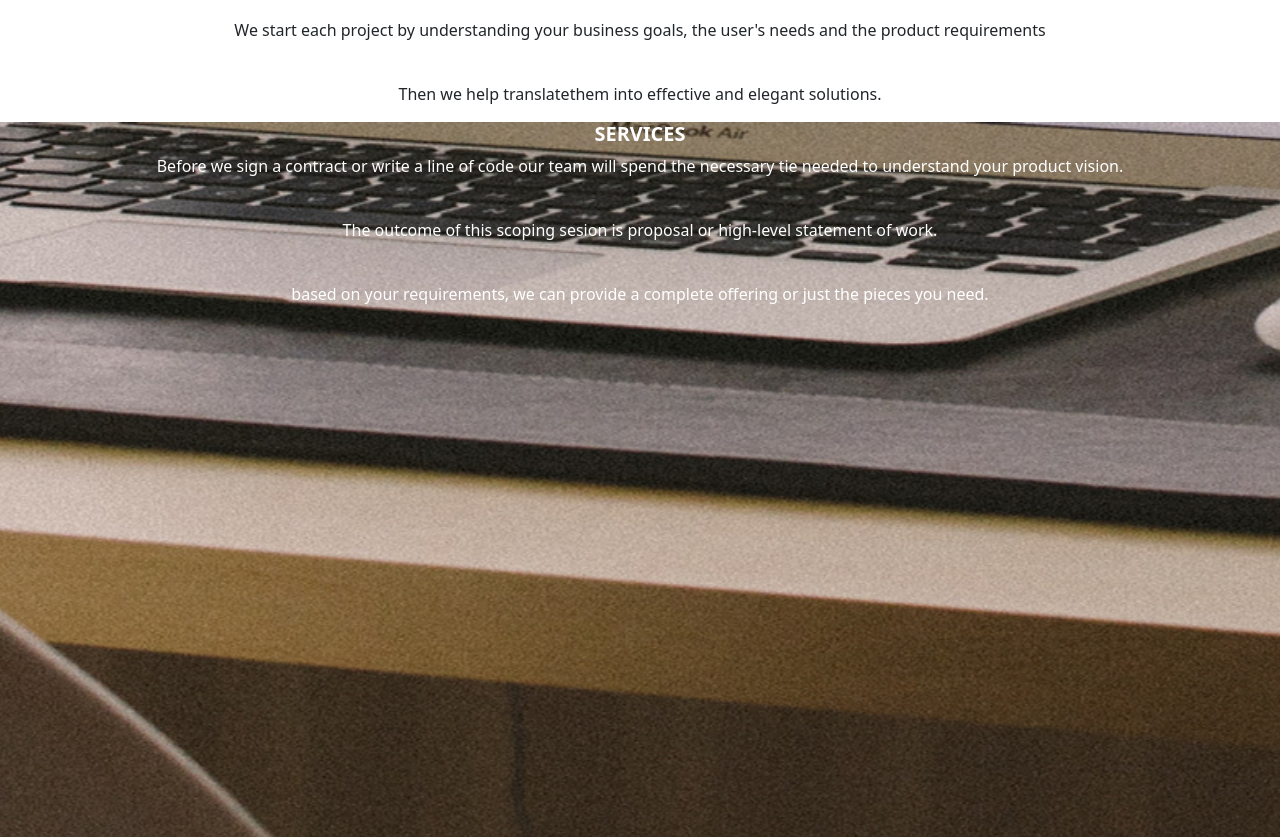
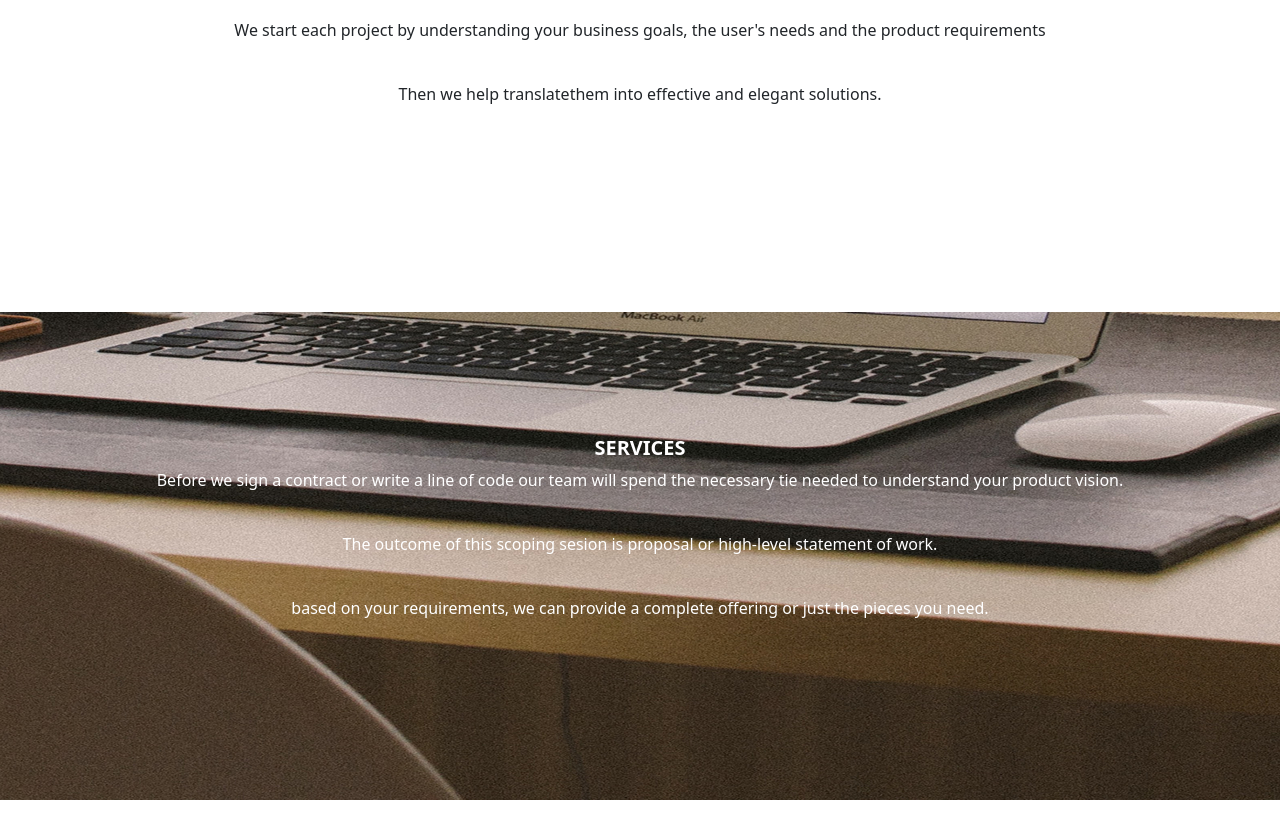
Before and after one commit to verowangari/Delani_Studio, a plain HTML site: page index.html in a window 1280 px wide. Shown: the part 1020-1857 px from the top of the page. Drawn offline with nearby package versions, Linux system fonts and the light colour scheme.

Commit message:
reduce the size of the backgroun image

```diff
--- a/css/style.css
+++ b/css/style.css
@@ -33,6 +33,7 @@ image2{
 .aboutus{
     text-align: center;
     height: 100%;
+    margin-bottom: 50px;
 }
 .aboutus h2{
     margin-top: 40px;
@@ -40,11 +41,18 @@ image2{
 /* SERVICES SECTION */
 .bg-image{
     background-image: url(/assets/s_image.jpg);
+    -webkit-background-size: cover;
+ -moz-background-size: cover;
+ -o-background-size: cover;
     height: 100vh;
     color: white;
     background-position: center;
-    background-size: cover;
+    background-size: auto;
+    background-repeat: no-repeat;
     text-align: center;
+}
+#services h5{
+    padding-top: 280px;
 }
 /* WHAT WE DO */
 .whatwedo{
```
